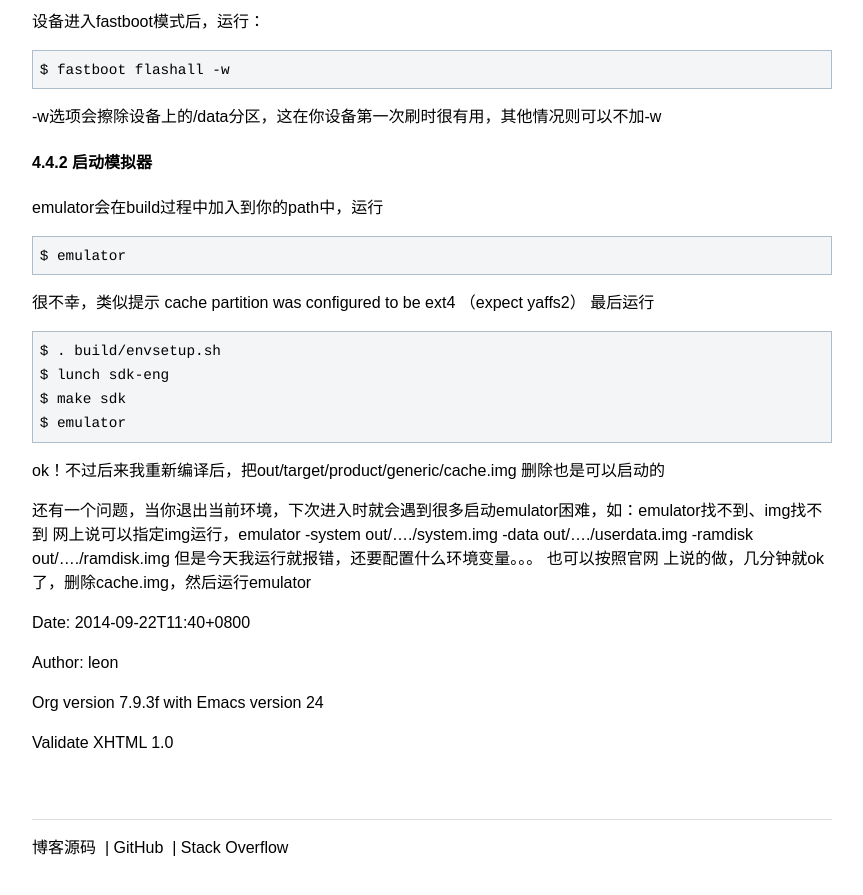
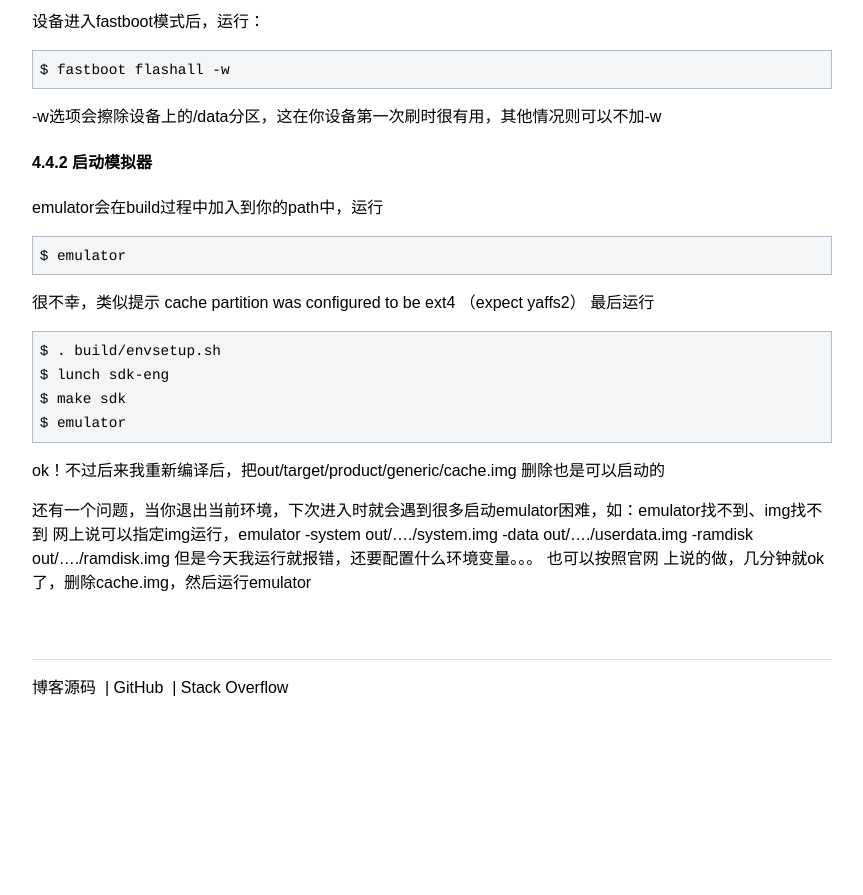
Before and after one commit to leongithub/blog, a Jekyll site: the page built from _posts/2014-09-29-aosp.html, in a window 1280 px wide and 900 px high, scrolled down 5177 px. Shown: the top 895 px of the window, without its empty margins (208-1071 px from the left). Built offline with Jekyll 4.4.1, drawn with Linux system fonts in a browser that asks for light colours; comment, search, counter and statistics services are not loaded; after the commit the page ends 5917 px from its top, so only the background shows below that.

Commit message:
upload aost blog

```diff
--- a/_posts/2014-09-29-aosp.html
+++ b/_posts/2014-09-29-aosp.html
@@ -3,19 +3,6 @@
 title: AOSP
 description: AOSP
 ---
-<?xml version="1.0" encoding="utf-8"?>
-<!DOCTYPE html PUBLIC "-//W3C//DTD XHTML 1.0 Strict//EN"
-               "http://www.w3.org/TR/xhtml1/DTD/xhtml1-strict.dtd">
-<html xmlns="http://www.w3.org/1999/xhtml" lang="en" xml:lang="en">
-<head>
-<title>AOSP</title>
-<meta http-equiv="Content-Type" content="text/html;charset=utf-8"/>
-<meta name="title" content="AOSP"/>
-<meta name="generator" content="Org-mode"/>
-<meta name="generated" content="2014-09-22T11:40+0800"/>
-<meta name="author" content="leon"/>
-<meta name="description" content=""/>
-<meta name="keywords" content=""/>
 <style type="text/css">
  <!--/*--><![CDATA[/*><!--*/
   html { font-family: Times, serif; font-size: 12pt; }
@@ -111,9 +98,6 @@
  }
 /*]]>*///-->
 </script>
-
-</head>
-<body>
 
 <div id="preamble">
 
@@ -597,13 +581,3 @@
 </div>
 </div>
 </div>
-
-<div id="postamble">
-<p class="date">Date: 2014-09-22T11:40+0800</p>
-<p class="author">Author: leon</p>
-<p class="creator"><a href="http://orgmode.org">Org</a> version 7.9.3f with <a href="http://www.gnu.org/software/emacs/">Emacs</a> version 24</p>
-<a href="http://validator.w3.org/check?uri=referer">Validate XHTML 1.0</a>
-
-</div>
-</body>
-</html>
```
